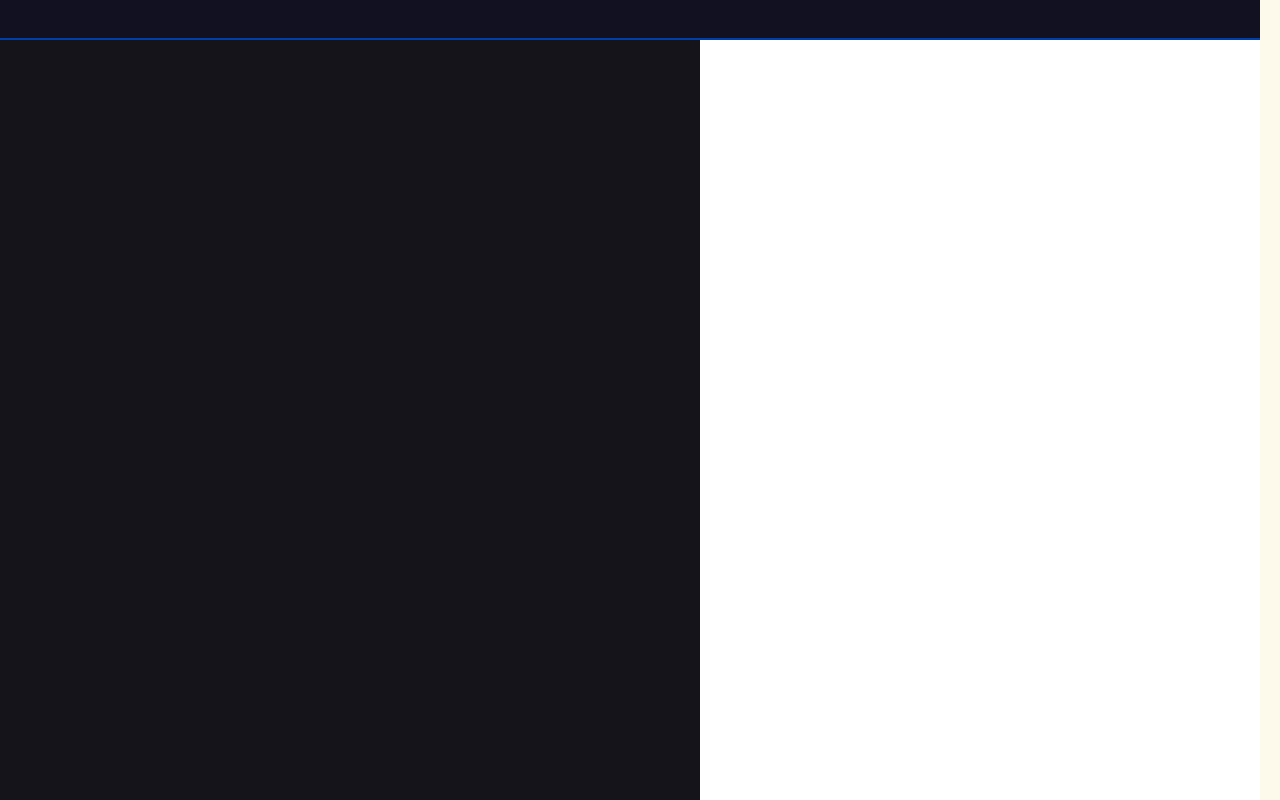
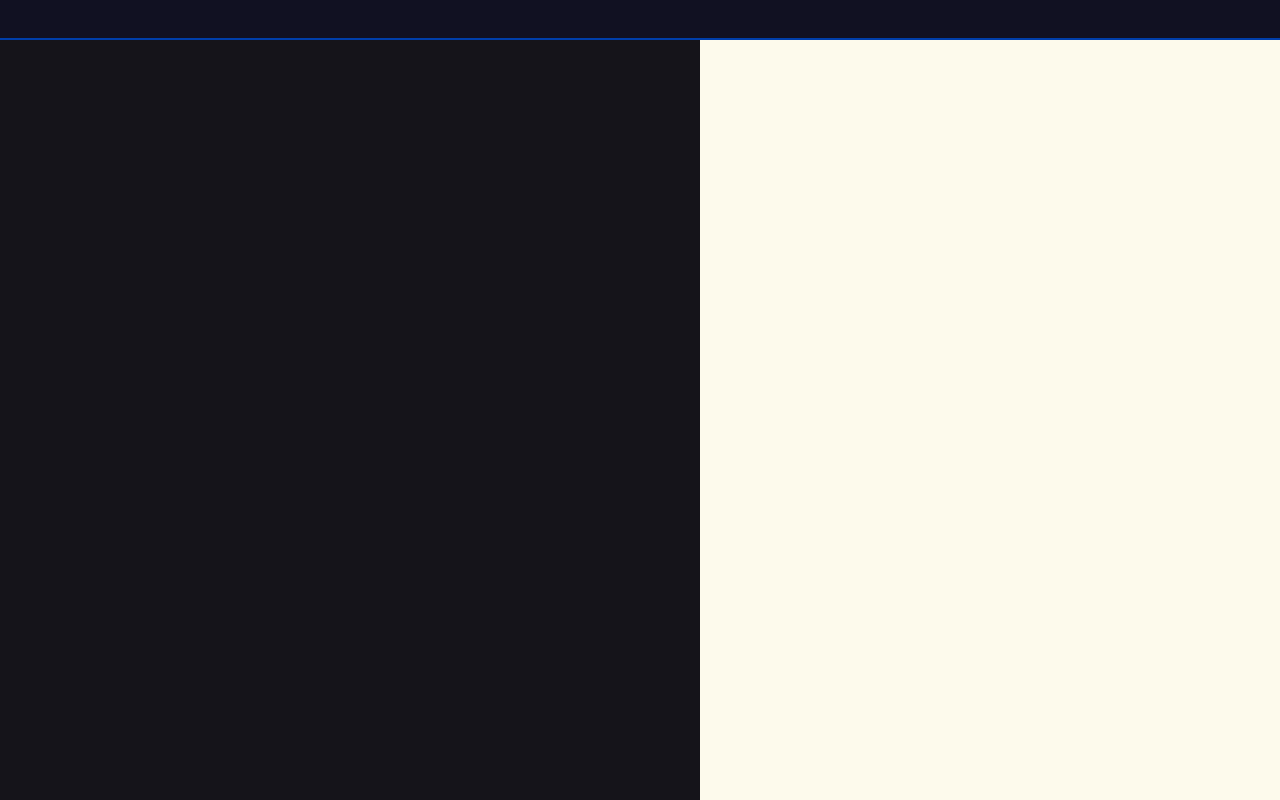
Before and after one commit to Adam-Elmi/Somcheat-Parser, a website with bundled scripts: page public/index.html in a window 1280 px wide. Built offline with nearby package versions, Linux system fonts and the light colour scheme.

Commit message:
Remove fixed positioning from side-two div in index.html

```diff
--- a/public/index.html
+++ b/public/index.html
@@ -61,7 +61,7 @@
                 <textarea spellcheck="false" id="textarea"></textarea>
              </div>
              <!-- Side Two -->
-              <div id="side-two" style="flex: 1; background-color: rgb(253, 250, 236); position: fixed; top: 0; right: 0; bottom: 0; padding: 10px;">
+              <div id="side-two" style="flex: 1; background-color: rgb(253, 250, 236); padding: 10px;">
 
               </div>
          </div>
```
